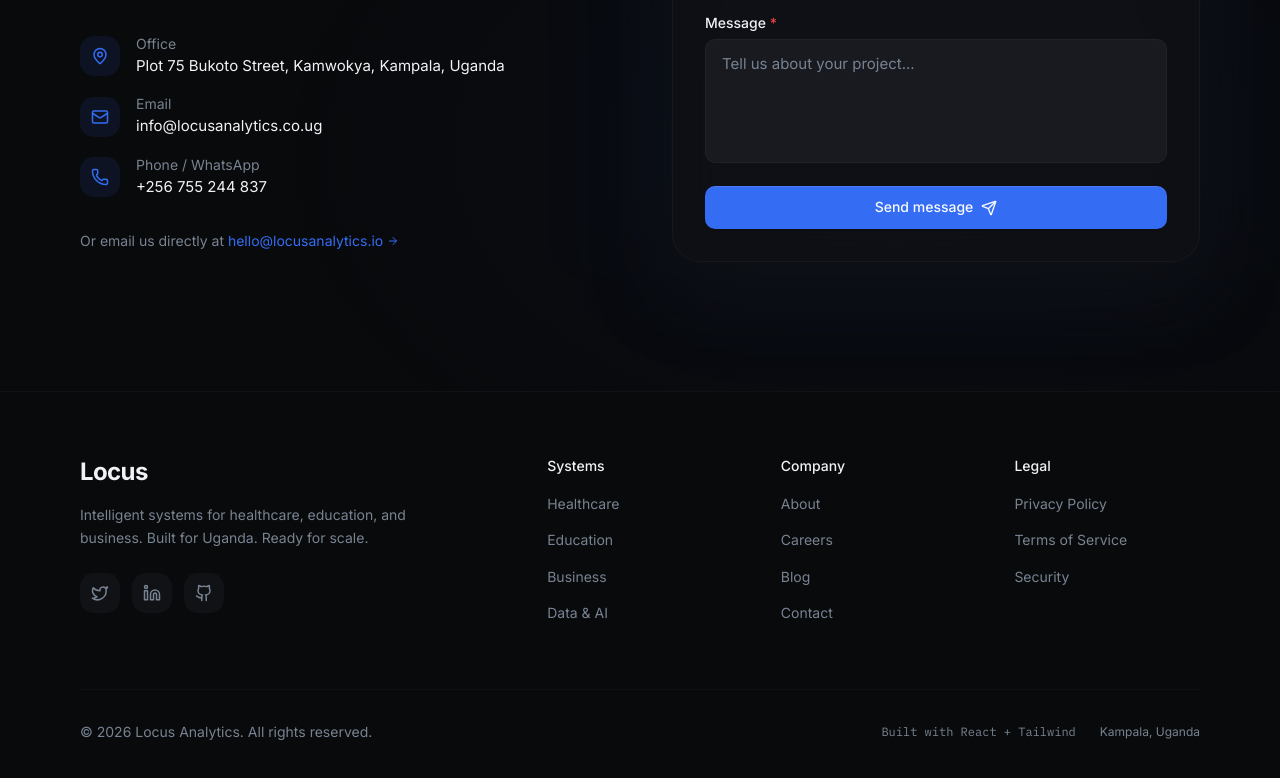
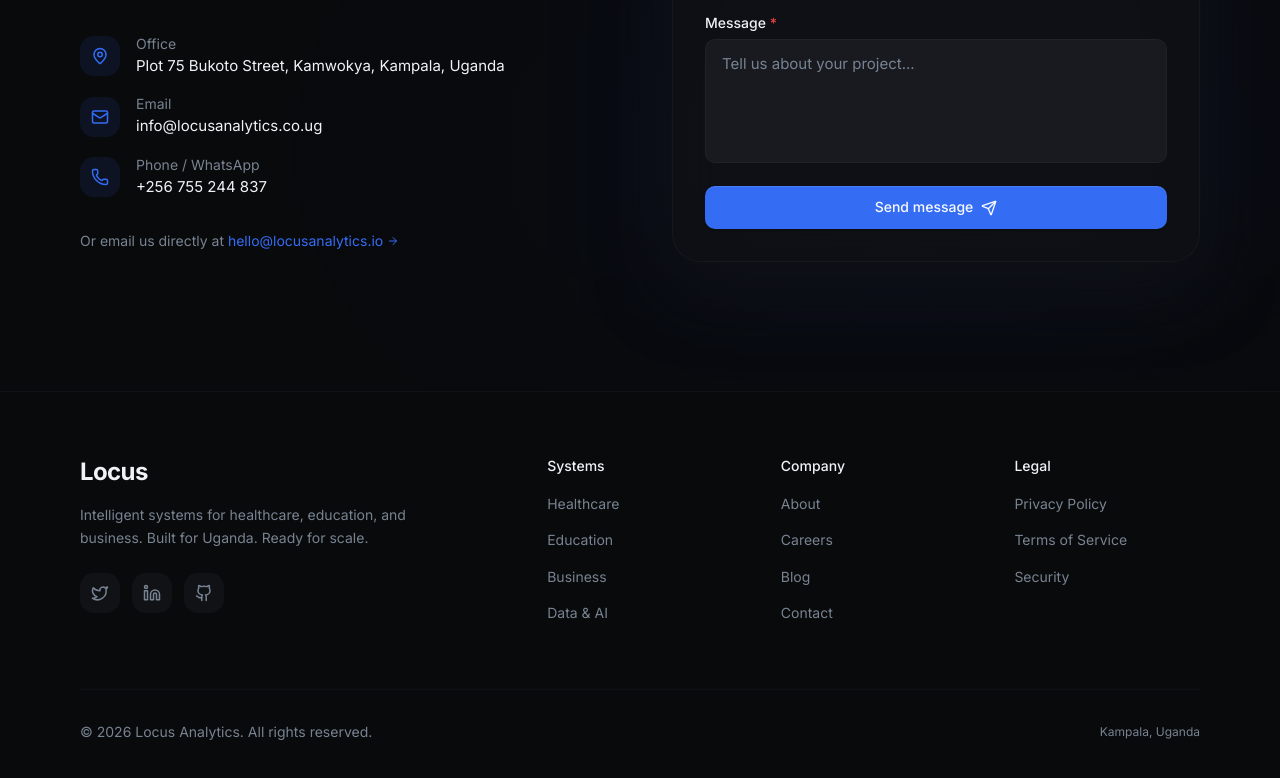
Before and after one commit to Isaac25-lgtm/LOCUS-ANALYTICS-WEBSITE, a React (Vite) app: page / in a window 1280 px wide. Shown: the part 6783-7561 px from the top of the page. Built offline with nearby package versions, Linux system fonts and the light colour scheme; no server answers.

Commit message:
feat: remove 'Built with React + Tailwind' from footer

```diff
--- a/src/sections/Footer.tsx
+++ b/src/sections/Footer.tsx
@@ -129,9 +129,6 @@ export default function Footer() {
             © {new Date().getFullYear()} Locus Analytics. All rights reserved.
           </div>
           <div className="flex items-center gap-6">
-            <span className="text-xs text-muted-foreground mono">
-              Built with React + Tailwind
-            </span>
             <span className="text-xs text-muted-foreground">
               Kampala, Uganda
             </span>
```
